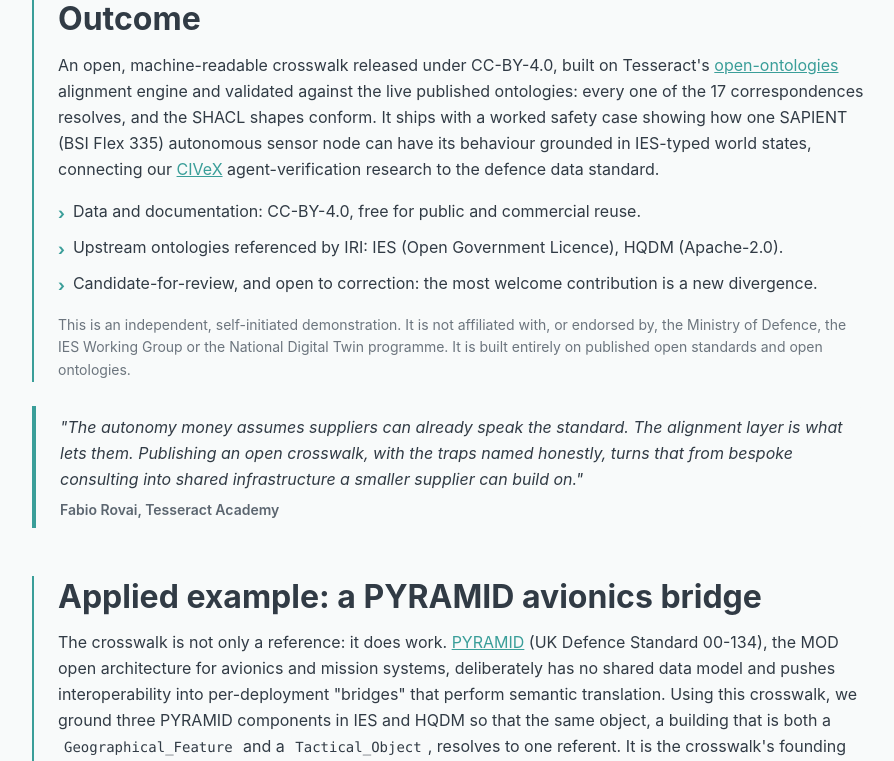
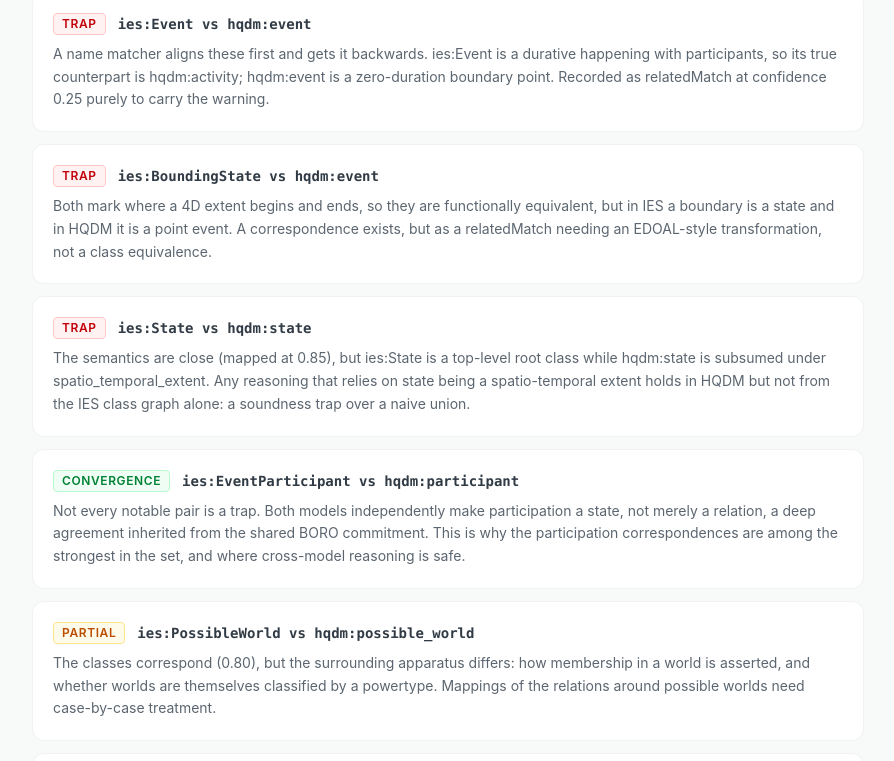
Before and after one commit to linstan1/Tesseract-Gov-Website, a React (Vite) app: page /research/ies-hqdm-defence-interoperability in a window 1280 px wide. Shown: the part 1888-2649 px from the top of the page, without its empty margins (192-1086 px from the left). Built offline with nearby package versions, Linux system fonts and the light colour scheme.

Commit message:
FAIR: trim tautological wording, updated report PDF (fig2 sorted, gate criteria)

```diff
--- a/data/caseStudies.ts
+++ b/data/caseStudies.ts
@@ -96,7 +96,7 @@
     challenge: 'Most of the UK\'s heritage is digitised but not computable. Aerial photography collections holding tens of millions of frames are scanned, catalogued and mapped, yet a researcher cannot query them at scale by space and time or cross-reference them to other archives. This is the gap the Towards a National Collection programme (AHRC / UKRI) and its N-RICH work set out to close.',
     intervention: 'Built NAPH, an open computation-ready digitisation standard for aerial photography, assembled from existing standards (GeoSPARQL, PROV-O, Dublin Core, IIIF, Records in Contexts) across three incrementally-adoptable tiers. Tested it against a real national archive: harvested 292 real frames from the public NCAP Air Photo Finder catalogue (metadata only, read-only, rate-limited), reprojected footprints from EPSG:3857 to WGS84, and lifted them to the Baseline tier automatically.',
     assurance: 'Fully reproducible and published open source in Open Ontologies (MIT and CC BY 4.0). The real data validated at zero SHACL violations, and testing against real holdings surfaced and fixed a defect in the standard\'s own date-precision shape. Every Records in Contexts term in the crosswalk was verified against the published RiC-O 1.1 ontology, not assumed.',
-    outcome: 'Measured finding: the collection is far closer to computation-ready than assumed. 100 percent of records already carry a machine-readable footprint and an ISO-8601 date; the one genuine gap is machine-readable rights. The same records export cleanly to STAC 1.0, GeoJSON and IIIF, and NAPH publishes the previously unoccupied RiC-O to STAC crosswalk that binds archival provenance to spatiotemporal computability.',
+    outcome: 'Measured finding: the collection is far closer to computation-ready than assumed. 100 percent of records already carry a machine-readable footprint and an ISO-8601 date; the one genuine gap is machine-readable rights. The same standard was then applied unchanged to two further national collections (NAPL Canada and WHAIFinder USA), each lifting to the identical NAPH Baseline at zero SHACL violations, with each collection missing a different Baseline field. The records export cleanly to STAC 1.0, GeoJSON and IIIF, and NAPH publishes the previously unoccupied RiC-O to STAC crosswalk that binds archival provenance to spatiotemporal computability.',
     reusable: 'The ontology, SHACL shapes, live API harvester, STAC and GeoJSON exports, RiC-O crosswalk and an interactive map are open source and adaptable to any aerial or photographic collection.',
   },
   {
--- a/pages/research/FairScientificData.tsx
+++ b/pages/research/FairScientificData.tsx
@@ -96,17 +96,17 @@
           </table>
         </div>
         <p className="text-gov-secondary/90 leading-relaxed">
-          Datasets are overwhelmingly findable and mostly accessible, but not one of the 1,738 is interoperable or AI-ready. Across the whole corpus, 100% lack a machine-readable schema, 100% lack checksums and machine-readable provenance, and about 80% lack a version. FAIR breaks precisely at the machine-readable structural and provenance layer that automated assembly, trust and AI reuse depend on. Every DOI, HTTP status and per-dataset result is recorded in the repository, so the analysis is fully reproducible.
+          Datasets are overwhelmingly findable and mostly accessible, but not one of the 1,738 is interoperable or AI-ready. The whole corpus is missing the machine-readable structural and provenance layer that automated assembly, trust and AI reuse depend on: no dataset carries a machine-readable schema, integrity checksums, or provenance, and about 80% lack a version identifier. Every DOI, HTTP status and per-dataset result is recorded in the repository, so the analysis is fully reproducible.
         </p>
       </section>
 
       <section className="space-y-4">
         <h2 className="text-2xl font-bold text-gov-dark font-serif">The remedy: an open, certified ontology</h2>
         <p className="text-gov-secondary/90 leading-relaxed">
-          Measuring the gap is not enough, so we built the model that fills it: an OWL 2 ontology (<code>far:</code>, the FAIR AI-Ready Dataset ontology) that defines what a dataset needs to be a reusable, AI-ready data product, a machine-readable schema, provenance, integrity checks, a data dictionary, an ethics basis and access specification. Rather than reinvent vocabulary, it composes and aligns to existing standards, with 44 mappings to schema.org, W3C DCAT and PROV-O, SPDX, Bioschemas and MLCommons Croissant. The SHACL tiers are its validation layer, so the diagnostic and the remedy are one coherent artifact.
+          Measuring the gap is not enough, so we built the model that fills it: an OWL 2 ontology (<code>far:</code>, the FAIR AI-Ready Dataset ontology) that defines what a dataset needs to be a reusable, AI-ready data product, a machine-readable schema, provenance, integrity checks, a data dictionary, an ethics basis and access specification. Rather than reinvent vocabulary, it composes and aligns to existing standards, with 42 alignment mappings to schema.org, W3C DCAT and PROV-O, SPDX, Bioschemas and MLCommons Croissant. The SHACL tiers are its validation layer, so the diagnostic and the remedy are one coherent artifact.
         </p>
         <p className="text-gov-secondary/90 leading-relaxed">
-          The ontology is certified through our open-source Open Ontologies engine: it validates cleanly, passes governance linting with zero issues, and is logically consistent under OWL reasoning.
+          The ontology is checked through our open-source Open Ontologies engine: it validates cleanly and, under OWL-RL reasoning (238 asserted triples closing to 705 inferred), surfaces no logical inconsistencies.
         </p>
       </section>
 
--- a/pages/research/IesHqdmCrosswalk.tsx
+++ b/pages/research/IesHqdmCrosswalk.tsx
@@ -35,6 +35,45 @@
   { item: 'SAPIENT safety case', detail: 'A worked example grounding one autonomous sensor node in IES-typed world states.' },
   { item: 'Reference pipeline', detail: 'Candidate generation and validation you can run against the live ontologies.' },
 ];
+
+const DIVERGENCES = [
+  {
+    kind: 'Trap',
+    pair: 'ies:Event vs hqdm:event',
+    detail: 'A name matcher aligns these first and gets it backwards. ies:Event is a durative happening with participants, so its true counterpart is hqdm:activity; hqdm:event is a zero-duration boundary point. Recorded as relatedMatch at confidence 0.25 purely to carry the warning.',
+  },
+  {
+    kind: 'Trap',
+    pair: 'ies:BoundingState vs hqdm:event',
+    detail: 'Both mark where a 4D extent begins and ends, so they are functionally equivalent, but in IES a boundary is a state and in HQDM it is a point event. A correspondence exists, but as a relatedMatch needing an EDOAL-style transformation, not a class equivalence.',
+  },
+  {
+    kind: 'Trap',
+    pair: 'ies:State vs hqdm:state',
+    detail: 'The semantics are close (mapped at 0.85), but ies:State is a top-level root class while hqdm:state is subsumed under spatio_temporal_extent. Any reasoning that relies on state being a spatio-temporal extent holds in HQDM but not from the IES class graph alone: a soundness trap over a naive union.',
+  },
+  {
+    kind: 'Convergence',
+    pair: 'ies:EventParticipant vs hqdm:participant',
+    detail: 'Not every notable pair is a trap. Both models independently make participation a state, not merely a relation, a deep agreement inherited from the shared BORO commitment. This is why the participation correspondences are among the strongest in the set, and where cross-model reasoning is safe.',
+  },
+  {
+    kind: 'Partial',
+    pair: 'ies:PossibleWorld vs hqdm:possible_world',
+    detail: 'The classes correspond (0.80), but the surrounding apparatus differs: how membership in a world is asserted, and whether worlds are themselves classified by a powertype. Mappings of the relations around possible worlds need case-by-case treatment.',
+  },
+  {
+    kind: 'Partial',
+    pair: 'The powertype stack',
+    detail: 'The class-of hierarchies line up at the root (ies:ClassOfElement vs hqdm:class_of_spatio_temporal_extent), but IES’s domain tree is shaped by intelligence and security use cases and HQDM’s by enterprise and engineering. Above the backbone the hierarchies stop being parallel and become a genuine matching problem.',
+  },
+];
+
+const DIVERGENCE_STYLES: Record<string, string> = {
+  Trap: 'bg-red-50 text-red-700 border border-red-200',
+  Convergence: 'bg-green-50 text-green-700 border border-green-200',
+  Partial: 'bg-amber-50 text-amber-700 border border-amber-200',
+};
 
 export const IesHqdmCrosswalk: React.FC = () => {
   return (
@@ -119,9 +158,23 @@
         <div className="border-l-2 border-l-gov-blue pl-6">
           <h2 className="text-2xl font-bold text-gov-dark font-serif mb-3">A finding, not just a mapping</h2>
           <p className="text-gov-dark leading-relaxed">
-            A clean crosswalk is not one with no disagreements; it is one where the disagreements are named. The headline example: a name matcher aligns <code className="text-sm bg-gov-bg px-1.5 py-0.5 rounded">ies:Event</code> to <code className="text-sm bg-gov-bg px-1.5 py-0.5 rounded">hqdm:event</code> and gets it exactly backwards. In IES an Event is a happening with participants, so its true HQDM counterpart is <code className="text-sm bg-gov-bg px-1.5 py-0.5 rounded">hqdm:activity</code>; <code className="text-sm bg-gov-bg px-1.5 py-0.5 rounded">hqdm:event</code> is an instantaneous boundary point with no participants. A tool that maps them on the shared label corrupts the shared picture. The repository records this and five further divergences with evidence from both ontologies, which is where an implementer would otherwise silently get it wrong.
+            A clean crosswalk is not one with no disagreements; it is one where the disagreements are named. The headline example: a name matcher aligns <code className="text-sm bg-gov-bg px-1.5 py-0.5 rounded">ies:Event</code> to <code className="text-sm bg-gov-bg px-1.5 py-0.5 rounded">hqdm:event</code> and gets it exactly backwards. In IES an Event is a happening with participants, so its true HQDM counterpart is <code className="text-sm bg-gov-bg px-1.5 py-0.5 rounded">hqdm:activity</code>; <code className="text-sm bg-gov-bg px-1.5 py-0.5 rounded">hqdm:event</code> is an instantaneous boundary point with no participants. A tool that maps them on the shared label corrupts the shared picture. The repository records this and five further divergences with evidence from both ontologies, which is where an implementer would otherwise silently get it wrong. All six are set out below.
           </p>
         </div>
+        <div className="space-y-3">
+          {DIVERGENCES.map((d, i) => (
+            <div key={i} className="border border-gov-border/50 rounded-xl p-5 bg-white">
+              <div className="flex items-center gap-3 mb-2 flex-wrap">
+                <span className={`text-xs font-semibold uppercase tracking-wider px-2 py-0.5 rounded ${DIVERGENCE_STYLES[d.kind]}`}>{d.kind}</span>
+                <code className="text-sm font-semibold text-gov-dark">{d.pair}</code>
+              </div>
+              <p className="text-sm text-gov-secondary leading-relaxed">{d.detail}</p>
+            </div>
+          ))}
+        </div>
+        <p className="text-sm text-gov-secondary/90 leading-relaxed">
+          Three of these are traps a label matcher falls into, one is a convergence worth exploiting, and two mark where the hand-curated backbone ends and the automated alignment work begins. A clean crosswalk is not one with no divergences; it is one where the divergences are named.
+        </p>
       </section>
 
       <section className="space-y-4">
```
Also changed, not shown: pages/research/AerialPhotographyHeritage.tsx (+51 -3 lines), public/case-studies/aerial-real-demo-three-country.png (added), 1 other file (tests, documents, lock files or other folders).
